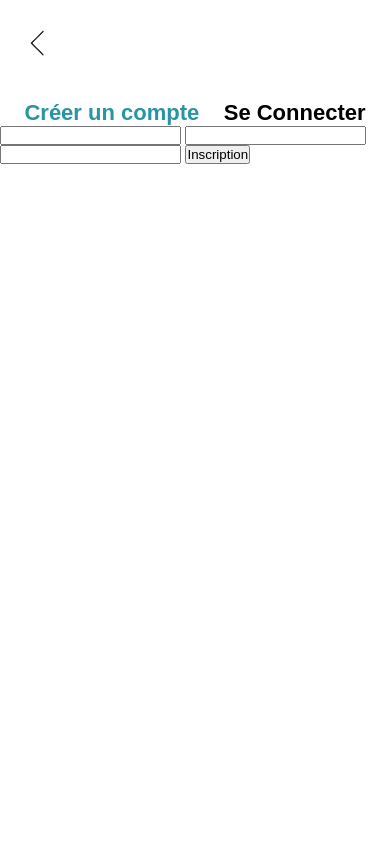
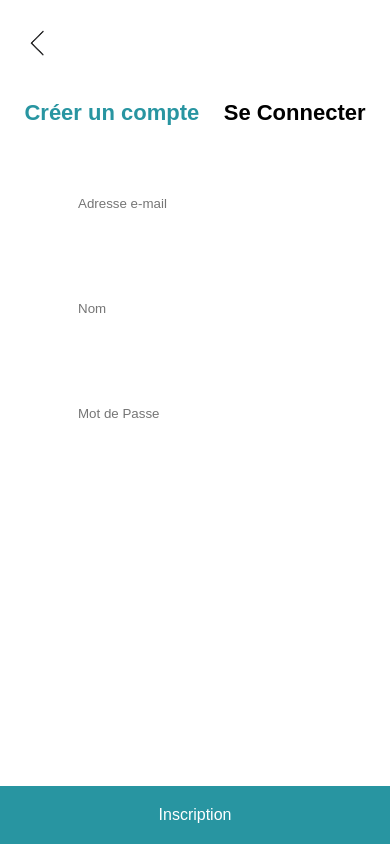
Before and after one commit to Thevaleentiin/hush, a PHP site: page /src/views/inscription.php in a window 390 px wide. Run offline with PHP 8.4, Linux system fonts and the light colour scheme.

Commit message:
front page connexion / inscription

```diff
--- a/src/css/master.scss
+++ b/src/css/master.scss
@@ -2,32 +2,39 @@
     //Global
     $font-regular: 'Gilroy-Regular', sans-serif;
     $font-bold: 'Gilroy-Bold', sans-serif;
+    $blue-color: #2895a1;
+
     * {
         margin: 0;
         padding: 0;
         font-family: 'Gilroy-Regular', sans-serif;
     }
-    img{
+
+    img {
         max-width: 100%;
     }
+
     section.menu-inscription {
         div {
             ul {
                 display: flex;
                 flex-direction: row;
                 justify-content: space-evenly;
+
                 li {
                     list-style: none;
                     font-size: 22px;
-                    font-family:$font-bold;
+                    font-family: $font-bold;
                     font-weight: 600;
-                    a{
+
+                    a {
                         text-decoration: none;
                         color: black;
                         font-size: 22px;
                         font-family: $font-bold;
                         font-weight: 600;
                     }
+
                     &:first-of-type {
                         margin-left: 0;
                     }
@@ -35,19 +42,21 @@
                     &:last-of-type {
                         margin-right: 0;
                     }
-                    &.active{
-                        color: #2895a1;
 
+                    &.active {
+                        color: $blue-color;
                     }
                 }
             }
         }
     }
-    a.BtnReturn{
+
+    a.BtnReturn {
         position: fixed;
         top: 30px;
         left: 30px;
-        img{
+
+        img {
             height: 26px;
             width: auto;
         }
@@ -55,6 +64,7 @@
     //Page d'accueil
     body#index {
         background: lightgrey;
+
         main {
             #loader {
                 position: fixed;
@@ -96,13 +106,15 @@
                                 text-decoration: none;
                                 width: 100%;
                                 text-align: center;
-                                img{
+
+                                img {
                                     height: 34px;
                                     margin: 0 auto;
                                     display: block;
-                                    margin: 0px auto 8px;
+                                    margin: 0 auto 8px;
                                 }
-                                span{
+
+                                span {
                                     display: block;
                                     color: black;
                                     font-size: 13px;
@@ -135,32 +147,86 @@
     }
     // Page inscription
     body#inscription {
-        main{
+        main {
             padding-top: 100px;
-            section.form-user{
-                form{
-                    label{
 
-                    }
-                    input{
+            section.form-user {
+                form {
+                    display: flex;
+                    flex-direction: column;
+                    justify-content: center;
+                    align-items: center;
 
+                    input {
+                        border: 0;
+                        padding: 20px;
+                        border-radius: 5px;
+                        margin: 50px 0;
+                        width: 60%;
+
+                        &:first-of-type,
+                        &:nth-child(2) {
+                            margin-bottom: 0;
+                        }
+
+                        &:last-of-type {
+                            margin-bottom: 0;
+                        }
+
+                        &[type=submit] {
+                            width: 100%;
+                            position: fixed;
+                            bottom: 0;
+                            left: 0;
+                            border-radius: 0;
+                            background: $blue-color;
+                            color: white;
+                            margin: 0;
+                            font-size: 16px;
+                        }
                     }
                 }
             }
         }
     }
-
     // Page Connexion
     body#connexion {
-        main{
+        main {
             padding-top: 100px;
-            section.form-user{
-                form{
-                    label{
 
-                    }
-                    input{
+            section.form-user {
+                form {
+                    display: flex;
+                    flex-direction: column;
+                    justify-content: center;
+                    align-items: center;
 
+                    input {
+                        border: 0;
+                        padding: 20px;
+                        border-radius: 5px;
+                        margin: 50px 0;
+                        width: 60%;
+
+                        &:first-of-type {
+                            margin-bottom: 0;
+                        }
+
+                        &:last-of-type {
+                            margin-bottom: 0;
+                        }
+
+                        &[type=submit] {
+                            width: 100%;
+                            position: fixed;
+                            bottom: 0;
+                            left: 0;
+                            border-radius: 0;
+                            background: $blue-color;
+                            color: white;
+                            margin: 0;
+                            font-size: 16px;
+                        }
                     }
                 }
             }
--- a/src/models/UserManager.php
+++ b/src/models/UserManager.php
@@ -28,8 +28,26 @@ class UserManager extends User
         $sql = 'SELECT * FROM users WHERE email = :email';
         $array = array('email'=> $email);
         $requete = current(BDD::select($sql, $array, 'UserManager'));
-        $gty = getNom();
-        return $gty;
+        if ($params == 'nom') {
+            $gty = new User();
+            $gty->setNom($requete->nom);
+            $result = $gty->getNom();
+            $_SESSION['nom'] = $result;
+            return $result;
+        } elseif ($params == 'email') {
+            $gty = new User();
+            $gty->setEmail($requete->email);
+            $result = $gty->getEmail();
+            return $result;
+        } elseif ($params == 'mdp') {
+            $gty = new User();
+            $gty->setMdp($requete->mdp);
+            $result = $gty->getMdp();
+            return $result;
+        } else {
+            echo'Erreur';
+        }
+        // return $gty;
     }
 
 
--- a/src/views/connexion.php
+++ b/src/views/connexion.php
@@ -22,9 +22,9 @@
           </section>
           <section class="form-user">
               <form action="<?= $_SERVER['PHP_SELF']; ?>" method="post">
-                <input type="email" name="email" id="email" value="">
-                <input type="password" name="mdp" id="mdp" value="">
-                <input type="submit" name="connexion" value="connexion">
+                <input type="email" name="email" id="email" value="" placeholder="Adresse e-mail">
+                <input type="password" name="mdp" id="mdp" value="" placeholder="Mot de passe">
+                <input type="submit" name="connexion" value="Suivant">
               </form>
           </section>
       </main>
--- a/src/views/inscription.php
+++ b/src/views/inscription.php
@@ -20,11 +20,11 @@
               </ul>
             </div>
           </section>
-          <section>
+          <section class="form-user">
               <form action="<?= $_SERVER['PHP_SELF']; ?>" method="post">
-                <input type="email" name="email" id="email" value="">
-                <input type="text" name="nom" id="nom" value="">
-                <input type="password" name="mdp" id="mdp" value="">
+                <input type="email" name="email" id="email" value="" placeholder="Adresse e-mail">
+                <input type="text" name="nom" id="nom" value="" placeholder="Nom">
+                <input type="password" name="mdp" id="mdp" value="" placeholder="Mot de Passe">
                 <input type="submit" name="inscription" value="Inscription">
               </form>
           </section>
```
Also changed, not shown: src/css/master.css (+1 -1 lines), src/views/mon-compte.php (+3 -7 lines).
